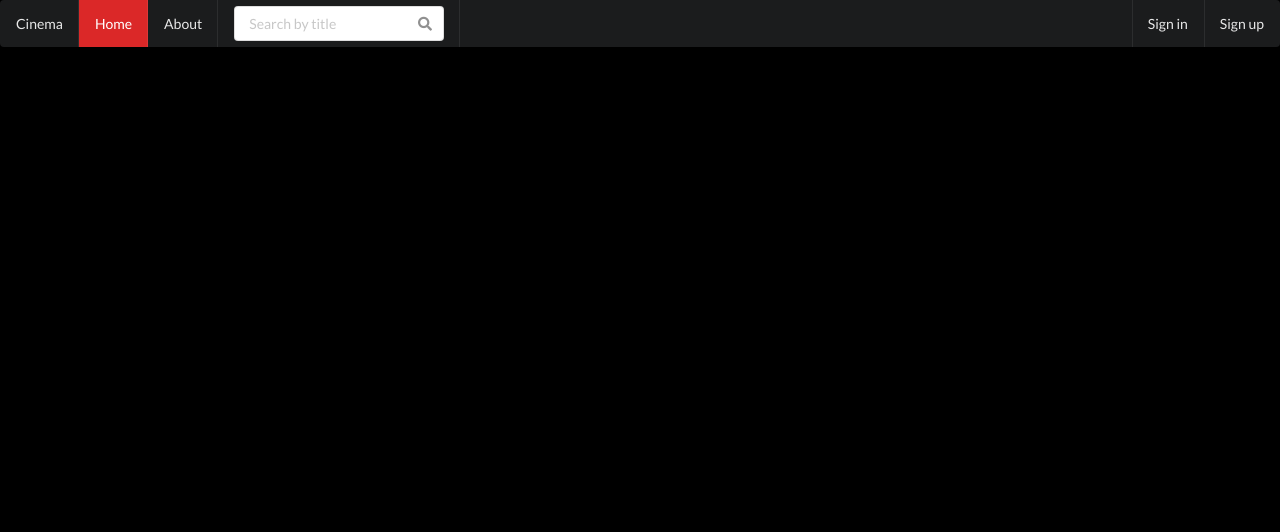
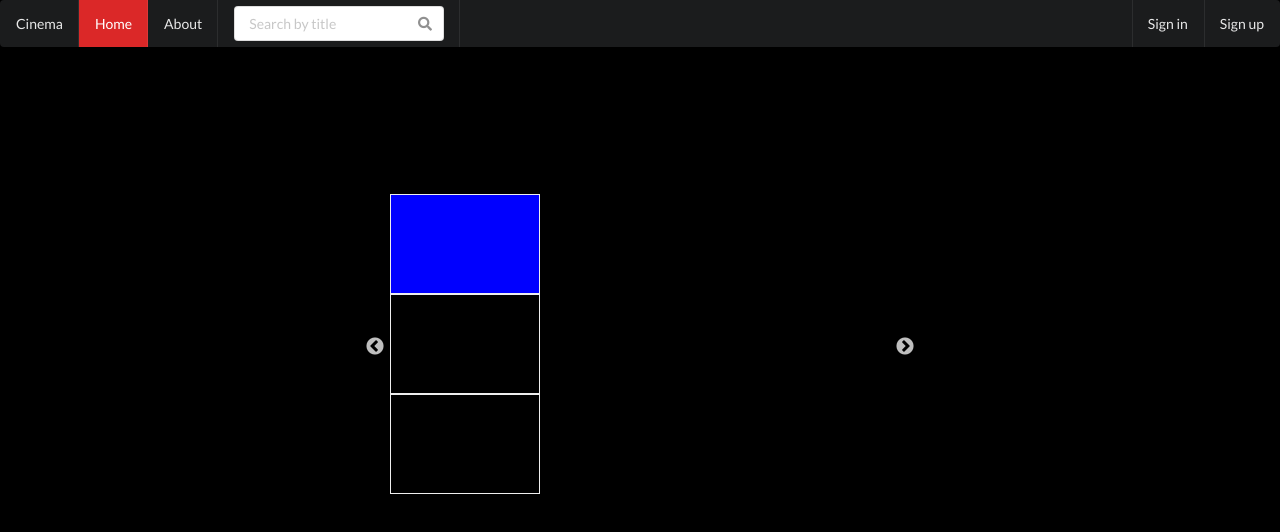
Before and after one commit to Luka7711/Cinematica, a React (Create React App) app: page /about in a window 1280 px wide. Shown: the top 532 px of the page. Built offline with nearby package versions, Linux system fonts and the light colour scheme.

Commit message:
carousel for movie images

```diff
--- a/package.json
+++ b/package.json
@@ -11,6 +11,8 @@
     "react-dom": "^17.0.2",
     "react-router-dom": "^5.2.0",
     "react-scripts": "4.0.3",
+    "react-slick": "^0.28.1",
+    "slick-carousel": "^1.8.1",
     "web-vitals": "^1.1.2"
   },
   "scripts": {
--- a/public/index.html
+++ b/public/index.html
@@ -28,6 +28,17 @@
       work correctly both with client-side routing and a non-root public URL.
       Learn how to configure a non-root public URL by running `npm run build`.
     -->
+    <link
+  rel="stylesheet"
+  type="text/css"
+  charset="UTF-8"
+  href="https://cdnjs.cloudflare.com/ajax/libs/slick-carousel/1.6.0/slick.min.css"
+/>
+<link
+  rel="stylesheet"
+  type="text/css"
+  href="https://cdnjs.cloudflare.com/ajax/libs/slick-carousel/1.6.0/slick-theme.min.css"
+/>
     <title>React App</title>
   </head>
   <body>
--- a/src/components/About/About.js
+++ b/src/components/About/About.js
@@ -1,7 +1,73 @@
-import React from "react";
+import React, { useState, useEffect } from "react";
+import Slider from "react-slick";
 
-const About = () => {
-  return <div>About</div>;
-};
+export default function About() {
+  const [elements, setElements] = useState([]);
 
-export default About;
+  var settings = {
+    dots: true,
+    infinite: true,
+    speed: 1000,
+    slidesToShow: 1,
+    slidesToScroll: 1,
+  };
+
+  useEffect(() => {
+    content();
+  }, []);
+
+  const content = () => {
+    let arr = [];
+    for (let i = 0; i < 20; i++) {
+      let element = (
+        <div
+          className="wrap"
+          style={{ display: "flex !important", flexDirection: "row" }}
+        >
+          <div
+            className="img"
+            style={{
+              background: "blue",
+              width: "150px",
+              height: "100px",
+              border: "1px solid #eee",
+            }}
+          ></div>
+          <div
+            className="img"
+            style={{
+              width: "150px",
+              height: "100px",
+              border: "1px solid #eee",
+            }}
+          ></div>
+          <div
+            class="img"
+            style={{
+              width: "150px",
+              height: "100px",
+              border: "1px solid #eee",
+            }}
+          ></div>
+        </div>
+      );
+      arr.push(element);
+    }
+    setElements(arr);
+  };
+  return (
+    <div
+      className="slider"
+      style={{
+        width: "500px",
+        height: "500px",
+        margin: "50px auto",
+        display: "flex",
+        flexDirection: "column",
+        justifyContent: "center",
+      }}
+    >
+      <Slider {...settings}>{elements}</Slider>
+    </div>
+  );
+}
--- a/src/components/Movie/Details/Carousel.js
+++ b/src/components/Movie/Details/Carousel.js
@@ -1,21 +1,58 @@
-import React, { Fragment } from "react";
+import React, { useState, Fragment } from "react";
 
 const Carousel = ({ images }) => {
+  let currPos = 0;
+
   const imgs = images.map((image, i) => {
     return (
-      <div key={i}>
+      <div key={i} className="img-box">
         <img
           src={image}
-          style={{ width: "180px", height: "180px", objectFit: "cover" }}
+          style={{
+            width: "180px",
+            height: "180px",
+            objectFit: "cover",
+          }}
           alt={image}
         />
       </div>
     );
   });
+
+  const moveRight = () => {
+    if (currPos > -3000) {
+      currPos -= 200;
+      console.log(currPos);
+      const imgBoxs = document.getElementsByClassName("img-box");
+      for (let i = 0; i < imgBoxs.length; i++) {
+        imgBoxs[i].style.left = `${currPos}px`;
+      }
+    }
+  };
+
+  const moveLeft = () => {
+    console.log(currPos);
+    if (currPos < 0) {
+      currPos += 200;
+      const imgBoxs = document.getElementsByClassName("img-box");
+      for (let i = 0; i < imgBoxs.length; i++) {
+        imgBoxs[i].style.left = `${currPos}px`;
+      }
+    }
+  };
   return (
     <div className="detail-sub-4">
       <h1 className="category-title">Photos</h1>
-      <div className="imglist-container">{imgs}</div>
+      <div className="slider-container">
+        <div className="btn-slider" onClick={() => moveLeft()}>
+          <i className="arrow alternate circle left outline icon"></i>
+        </div>
+
+        <div className="imglist-container">{imgs}</div>
+        <div className="btn-slider" onClick={() => moveRight()}>
+          <i className="arrow alternate circle right outline icon"></i>
+        </div>
+      </div>
     </div>
   );
 };
--- a/src/components/Movie/Details/CastList.js
+++ b/src/components/Movie/Details/CastList.js
@@ -3,7 +3,8 @@ import instance from "../../../apis/movies";
 
 const CastList = ({ cast }) => {
   const list = cast.map((castItem) => {
-    if (castItem) {
+    console.log(castItem);
+    if (castItem.image) {
       return (
         <div key={castItem.id}>
           <img
--- a/src/components/Movie/Details/module.details.css
+++ b/src/components/Movie/Details/module.details.css
@@ -48,9 +48,8 @@
 
 .imglist-container {
   display: flex;
-  width: 750px;
-  flex-wrap: wrap;
   margin-top: 25px;
+  overflow: hidden;
 }
 
 .category-title {
@@ -80,13 +79,36 @@
 }
 
 .poster-photos-container {
-  width: 80%;
+  width: 75%;
 }
 
 .root-container {
   display: flex;
+  justify-content: space-between;
+  margin-top: 50px;
 }
 
 .detail-sub-4 {
   margin-top: 50px;
 }
+
+.img-box {
+  position: relative;
+  transition: ease 0.2s;
+  margin-right: 20px;
+}
+
+.btn-slider {
+  font-size: 1.5em;
+}
+
+.btn-slider:hover {
+  transform: scale(1.1);
+}
+
+.slider-container {
+  display: flex;
+  flex-direction: row;
+  align-items: center;
+  justify-content: space-around;
+}
```
Also changed, not shown: 1 other file (tests, documents, lock files or other folders).
